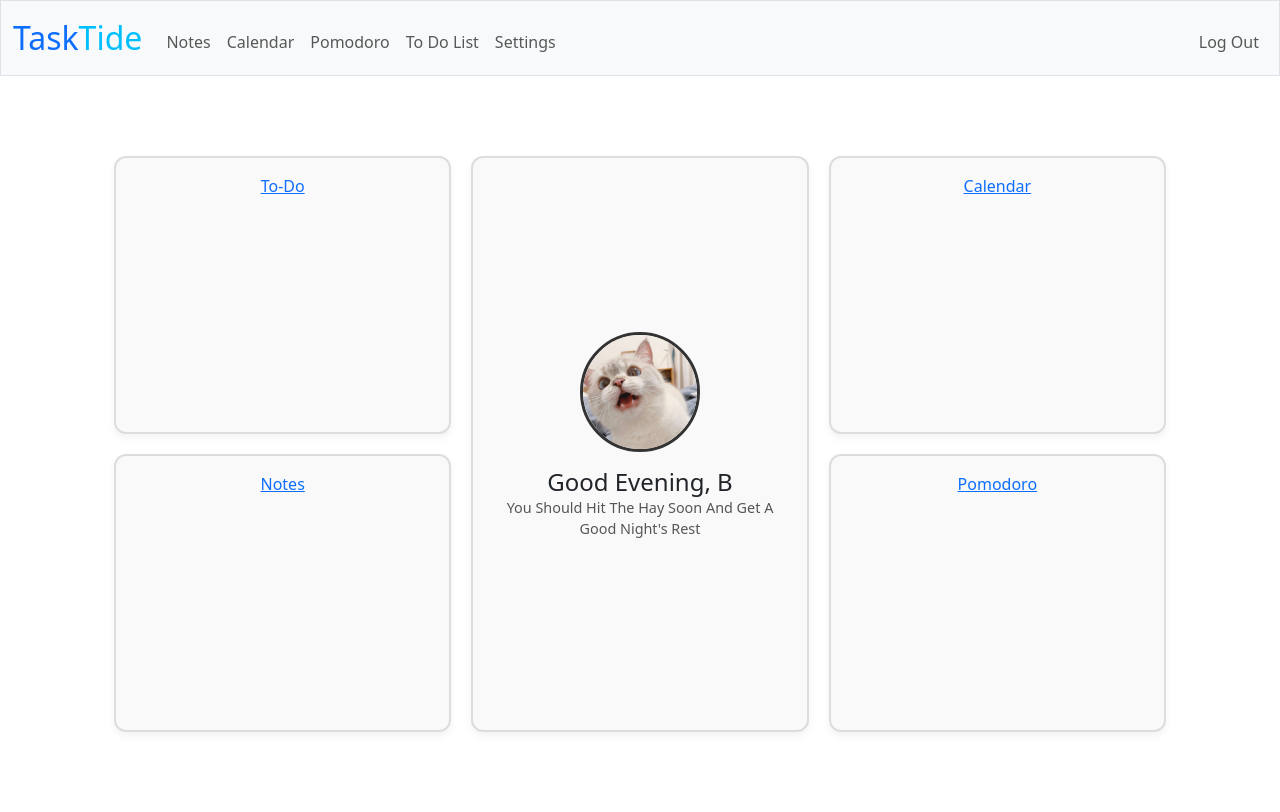
After one commit to Xeliia/TaskTide, a Flask app: page / in a window 1280 px wide. The commit adds this page. Run offline with Flask 3, Linux system fonts and the light colour scheme; a user stored in the database is signed in.

Commit message:
Modifying the Dashboard

```diff
--- a/app.py
+++ b/app.py
@@ -5,6 +5,7 @@ from flask import Flask, flash, redirect, render_template, request, session
 from flask_session import Session
 from werkzeug.security import check_password_hash, generate_password_hash
 from helpers import login_required
+from datetime import datetime
 
 app = Flask(__name__)
 
@@ -28,10 +29,25 @@ def after_request(response):
 
 @app.route("/")
 @login_required
-def index():
-    """Homepage"""
+def dashboard():
+    username = session.get("username")
+    now = datetime.now()
+    hour = now.hour
 
-    return render_template("index.html")
+    if hour < 12:
+        greeting = "Good Morning"
+        subtext = "Let's Make Today A Productive Day"
+    elif hour < 18:
+        greeting = "Good Afternoon"
+        subtext = "Remember To Take A Break From Time To Time"
+    else:
+        greeting = "Good Evening"
+        subtext = "You Should Hit The Hay Soon And Get A Good Night's Rest"
+
+    todos = [...]
+    notes = [...]
+
+    return render_template("dashboard.html", dashboard=True, username=username, greeting=greeting, subtext=subtext, todos=todos, notes=notes)
 
 
 @app.route("/buy", methods=["GET", "POST"])
@@ -45,22 +61,25 @@ def buy():
 def login():
     session.clear()
     if request.method == "POST":
-        if not request.form.get("username"):
+        username = request.form.get("username")
+        password = request.form.get("password")
+
+        if not username:
             flash("Username is required", "danger")
-            return redirect("/login")
-        if not request.form.get("password"):
+            return render_template("login.html")
+        if not password:
             flash("Please Provide the Password", "danger")
-            return redirect("/login")
+            return render_template("login.html")
 
         conn = get_db_connection()
-        rows = conn.execute("SELECT * FROM users where username = ?", request.form.get("username"))
-        if len(rows) != 1 or not check_password_hash (
-            rows[0]["password"], request.form.get("password")
-        ):
+        row = conn.execute("SELECT * FROM users WHERE username = ?", (request.form.get("username"),)).fetchone()
+
+        if row is None or not check_password_hash(row["password"], password):
             flash("Invalid Username or Password", "danger")
-            return redirect("/login")
+            return render_template("login.html")
 
-        session["user_id"] = rows[0]["id"]
+        session["user_id"] = row["id"]
+        session["username"] = row["username"]
         return redirect("/")
     else:
         return render_template("login.html")
@@ -68,10 +87,8 @@ def login():
 
 @app.route("/logout")
 def logout():
-    # Forget any user_id
     session.clear()
 
-    # Redirect user to login form
     return redirect("/")
 
 
@@ -97,7 +114,8 @@ def register():
         connection = get_db_connection()
         cursor = connection.cursor()
 
-        user = cursor.execute("SELECT * FROM users WHERE username = ?", username)
+        user = cursor.execute("SELECT * FROM users WHERE username = ?", (username,)).fetchone()
+
         if user:
             flash("Username already exists", "danger")
             return redirect("/register")
@@ -110,7 +128,7 @@ def register():
             filepath = os.path.join(app.config["UPLOAD_FOLDER"], filename)
             profile_pic.save(filepath)
 
-        cursor.execute("INSER INTO users (username, hash, profile_pic) VALUES (?, ?, ?)", username, hash_pass, filename)
+        cursor.execute("INSERT INTO users (username, password, profile_picture) VALUES (?, ?, ?)", (username, hash_pass, filename))
 
         connection.commit()
         connection.close()
--- a/static/styles.css
+++ b/static/styles.css
@@ -0,0 +1,88 @@
+
+nav .navbar-brand
+{
+    font-size: xx-large;
+}
+
+nav .navbar-brand .blue
+{
+    color: #537fbe;
+}
+nav .navbar-brand .red
+{
+    color: #ea433b;
+}
+nav .navbar-brand .yellow
+{
+    color: #f5b82e;
+}
+nav .navbar-brand .green
+{
+    color: #2e944b;
+}
+
+
+/* Dashboard */
+body.no-scroll {
+    overflow: hidden;
+    height: 100vh;
+  }
+
+
+.dashboard-grid {
+    display: grid;
+    grid-template-areas:
+        "todo       center     calendar"
+        "notes      center     pomodoro";
+    grid-template-columns: 1fr 1fr 1fr;
+    grid-template-rows: 1fr 1fr;
+    gap: 20px;
+    padding: 2rem;
+    min-height: 80vh;
+}
+
+.top-left       { grid-area: todo; }
+.top-right      { grid-area: calendar; }
+.bottom-left    { grid-area: notes; }
+.bottom-right   { grid-area: pomodoro; }
+.center         {
+    grid-area: center;
+    display: flex;
+    flex-direction: column;
+    align-items: center;
+    justify-content: center;
+}
+
+.dashboard-grid > div {
+    background-color: #f9f9f9;
+    border: 2px solid #ddd;
+    border-radius: 12px;
+    padding: 1rem;
+    box-shadow: 0 4px 8px rgba(0,0,0,0.05);
+    text-align: center;
+    transition: transform 0.2s;
+}
+
+.dashboard-grid > div:hover {
+    transform: translateY(-4px);
+    box-shadow: 0 8px 16px rgba(0,0,0,0.1);
+}
+
+.profile-pic {
+    width: 120px;
+    height: 120px;
+    border-radius: 50%;
+    object-fit: cover;
+    border: 3px solid #333;
+    margin-bottom: 1rem;
+}
+
+.greeting h2 {
+    margin: 0;
+    font-size: 1.5rem;
+}
+
+.greeting p {
+    font-size: 0.9rem;
+    color: #555;
+}
--- /dev/null
+++ b/templates/dashboard.html
@@ -0,0 +1,21 @@
+{% extends "layout.html" %}
+
+{% block title %}
+    Dashboard
+{% endblock %}
+
+{% block main %}
+<div class="dashboard-grid">
+    <div class="top-left"><a href="/todo">To-Do</a></div>
+    <div class="top-right"><a href="/calendar">Calendar</a></div>
+    <div class="center">
+        <img src="{{ url_for('static', filename='uploads/placeholder.jpg') }}" class="profile-pic">
+        <div class="greeting">
+            <h2>{{ greeting }}, {{ username }}</h2>
+            <p>{{ subtext }}</p>
+        </div>
+    </div>
+    <div class="bottom-left"><a href="/note">Notes</a></div>
+    <div class="bottom-right"><a href="/pomodoro">Pomodoro</a></div>
+</div>
+{% endblock %}
--- a/templates/layout.html
+++ b/templates/layout.html
@@ -1,28 +1,26 @@
 <!DOCTYPE html>
 
 <html lang="en">
-
     <head>
-
-        <meta charset="utf-8">i
+        <meta charset="utf-8">
         <meta name="viewport" content="initial-scale=1, width=device-width">
 
         <link href="https://cdn.jsdelivr.net/npm/bootstrap@5.3.3/dist/css/bootstrap.min.css" rel="stylesheet" integrity="sha384-QWTKZyjpPEjISv5WaRU9OFeRpok6YctnYmDr5pNlyT2bRjXh0JMhjY6hW+ALEwIH" crossorigin="anonymous">
         <script src="https://cdn.jsdelivr.net/npm/bootstrap@5.3.3/dist/js/bootstrap.bundle.min.js" integrity="sha384-YvpcrYf0tY3lHB60NNkmXc5s9fDVZLESaAA55NDzOxhy9GkcIdslK1eN7N6jIeHz" crossorigin="anonymous"></script>
 
         <link href="/static/favicon.ico" rel="icon">
-
         <link href="/static/styles.css" rel="stylesheet">
 
         <title>TaskTide -  {% block title %}{% endblock %}</title>
-
     </head>
 
-    <body>
+    <body class="{% if dashboard %}no-scroll{% endif %}">
 
         <nav class="bg-light border navbar navbar-expand-md navbar-light">
             <div class="container-fluid">
-                <a class="navbar-brand" href="/"><span class="blue">C</span><span class="red">$</span><span class="yellow">5</span><span class="green">0</span> <span class="red">Finance</span></a>
+                <a class="navbar-brand" href="/">
+                    <span class="text-primary">Task</span><span style="color: #00bfff;">Tide</span>
+                  </a>
                 <button aria-controls="navbar" aria-expanded="false" aria-label="Toggle navigation" class="navbar-toggler" data-bs-target="#navbar" data-bs-toggle="collapse" type="button">
                     <span class="navbar-toggler-icon"></span>
                 </button>
@@ -32,7 +30,7 @@
                             <li class="nav-item"><a class="nav-link" href="/notes">Notes</a></li>
                             <li class="nav-item"><a class="nav-link" href="/calendar">Calendar</a></li>
                             <li class="nav-item"><a class="nav-link" href="/pomodoro">Pomodoro</a></li>
-                            <li class="nav-item"><a class="nav-link" href="/todo">todo</a></li>
+                            <li class="nav-item"><a class="nav-link" href="/todo">To Do List</a></li>
                             <li class="nav-item"><a class="nav-link" href="/settings">Settings</a></li>
                         </ul>
                         <ul class="navbar-nav ms-auto mt-2">
@@ -62,15 +60,7 @@
 
         <footer class="mb-5">
             <script>
-                document.addEventListener('DOMContentLoaded', function() {
-                    const html = '<!DOCTYPE ' +
-                    document.doctype.name +
-                    (document.doctype.publicId ? ' PUBLIC "' + document.doctype.publicId + '"' : '') +
-                    (!document.doctype.publicId && document.doctype.systemId ? ' SYSTEM' : '') +
-                    (document.doctype.systemId ? ' "' + document.doctype.systemId + '"' : '') +
-                    '>\n' + document.documentElement.outerHTML;
-                    document.querySelector('form[action="https://validator.w3.org/check"] > input[name="fragment"]').value = html;
-                });
+
             </script>
         </footer>
 
```
Also changed, not shown: data.db, static/calendar.png (added), static/favicon.ico, static/notes.png (added), static/pomodoro.png (added), static/profile-user.png (added), static/setting.png (added), static/todo.png (added), 1 other file.
